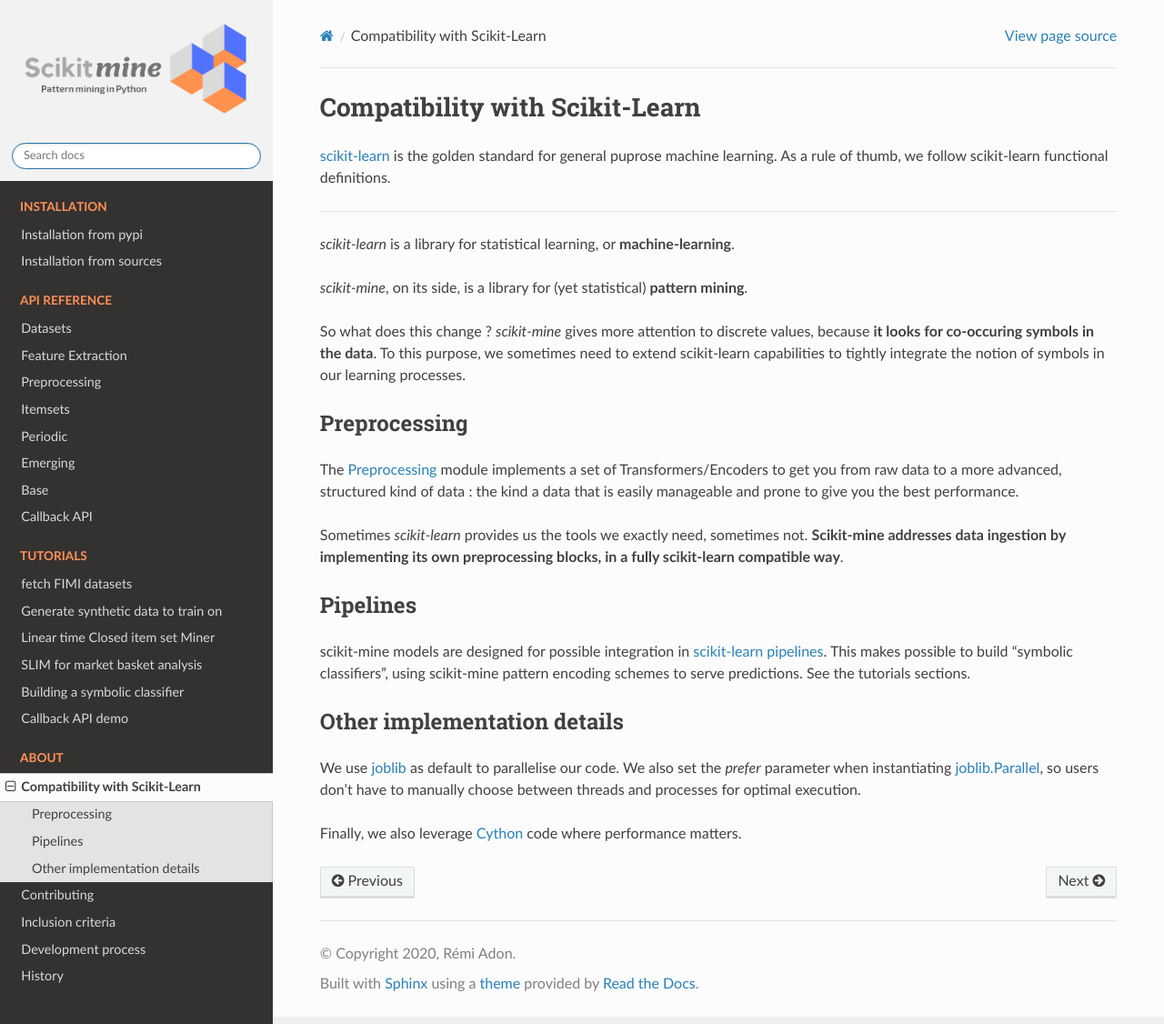
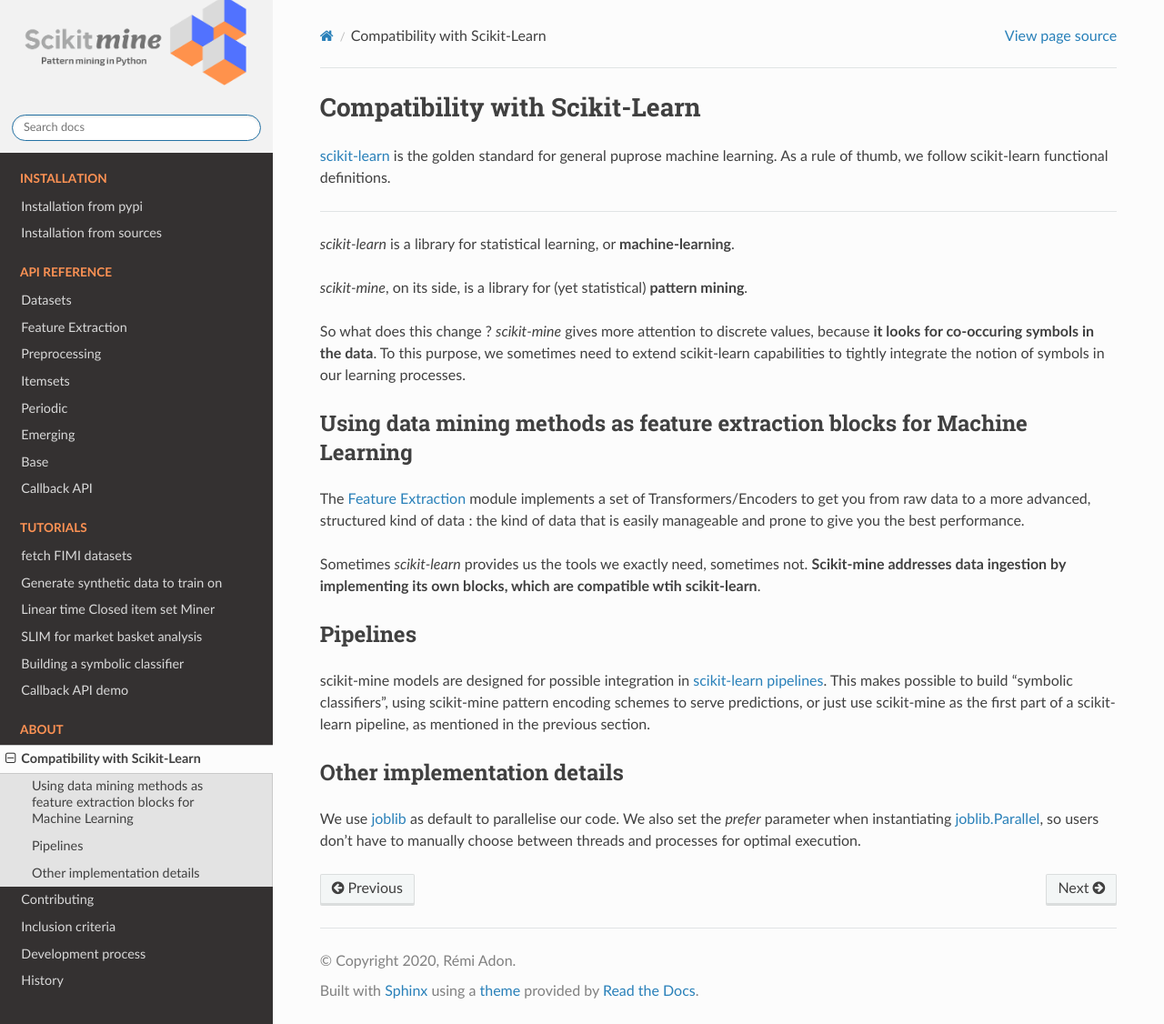
Before and after one commit to scikit-mine/scikit-mine, a Sphinx documentation site: the page built from docs/sklearn_compat.rst, in a window 1280 px wide and 1126 px high. Shown: the whole window at 91% size. Built offline with Sphinx 7.4.7 and the Read the Docs theme 2.0.0, drawn with Linux system fonts in a browser that asks for light colours.

Commit message:
update doc and history

```diff
--- a/docs/HISTORY.rst
+++ b/docs/HISTORY.rst
@@ -1,6 +1,11 @@
 =======
 History
 =======
+
+0.0.6 (2021-05-12)
+------------------
+* SLIM has a k-parameters
+* add skmine.feature_extraction.SLIMVectorizer
 
 0.0.5 (2021-03-02)
 ------------------
--- a/docs/sklearn_compat.rst
+++ b/docs/sklearn_compat.rst
@@ -16,22 +16,23 @@
 of symbols in our learning processes.
 
 
-Preprocessing
--------------
-The :ref:`preprocessing` module implements a set of Transformers/Encoders
+Using data mining methods as feature extraction blocks for Machine Learning
+---------------------------------------------------------------------------
+The :ref:`feature_extraction` module implements a set of Transformers/Encoders
 to get you from raw data to a more advanced, structured kind of data :
-the kind a data that is easily manageable and prone to give you the best performance.
+the kind of data that is easily manageable and prone to give you the best performance.
 
 Sometimes *scikit-learn* provides us the tools we exactly need, sometimes not.
-**Scikit-mine addresses data ingestion by implementing its own preprocessing blocks,
-in a fully scikit-learn compatible way**.
+**Scikit-mine addresses data ingestion by implementing its own blocks,
+which are compatible wtih scikit-learn**.
 
 
 Pipelines
 ---------
 scikit-mine models are designed for possible integration in `scikit-learn pipelines <https://scikit-learn.org/stable/modules/generated/sklearn.pipeline.Pipeline.html>`_.
 This makes possible to build "symbolic classifiers", using scikit-mine pattern encoding schemes
-to serve predictions. See the tutorials sections.
+to serve predictions, or just use scikit-mine as the first part of a scikit-learn pipeline, as mentioned
+in the previous section.
 
 
 Other implementation details
@@ -39,6 +40,3 @@
 We use `joblib <https://joblib.readthedocs.io/en/latest/>`_ as default to parallelise our code.
 We also set the *prefer* parameter when instantiating `joblib.Parallel <https://joblib.readthedocs.io/en/latest/generated/joblib.Parallel.html>`_,
 so users don't have to manually choose between threads and processes for optimal execution.
-
-
-Finally, we also leverage `Cython <https://cython.org/>`_ code where performance matters.
--- a/skmine/__init__.py
+++ b/skmine/__init__.py
@@ -8,5 +8,5 @@
 # joblib currently disable logging inside delayed functions
 __author__ = """scikit-mine team"""
 __email__ = """remi.adon@gmail.com"""
-__version__ = "0.0.5"  # pylint: disable= undefined-variable, pointless-statement
+__version__ = "0.0.6"  # pylint: disable= undefined-variable, pointless-statement
 __credits__ = "Centre Inria Rennes - Bretagne Atlantique"
```
